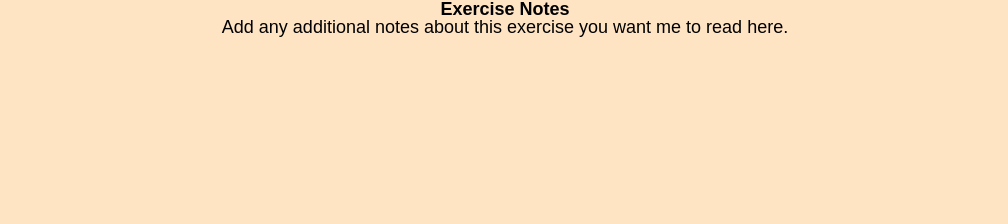
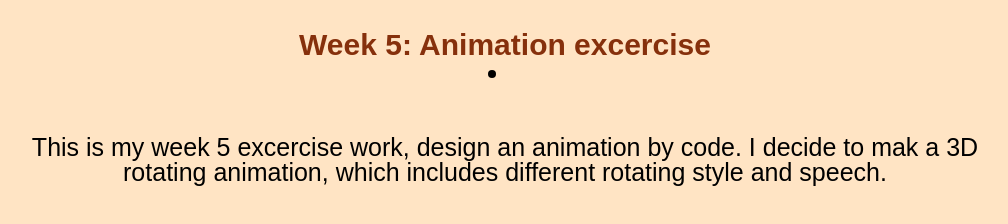
Before and after one commit to Ngan2302/Ngan, a plain HTML site: page week5.html in a window 1280 px wide. Shown: the whole page, without its empty margins (135-1143 px from the left). Drawn offline with nearby package versions, Linux system fonts and the light colour scheme.

Commit message:
Update week5.html

```diff
--- a/week5.html
+++ b/week5.html
@@ -3,14 +3,16 @@
     <head>
         <title>Assignment 2, Week 5 Exercise</title>
         <script src="https://cdn.jsdelivr.net/npm/p5@1.4.0/lib/p5.js"></script>
-        <script src="week5.js"></script>
+         <script src="week5.js"></script>
         <link rel="stylesheet" href="index.css">
-    </head>
-    <body>
-        <main>
-        </main>
+        </head>
+        <body>
+           <h1><br>Week 5: Animation excercise</h1>
+            <li>
+               <br><br><br>This is my week 5 excercise work, design an animation by code.
+                I decide to mak a 3D rotating animation, which includes different
+                rotating style and speech.
+            </li>
 
-        <h2>Exercise Notes</h2>
-        <p>Add any additional notes about this exercise you want me to read here.</p>
-    </body>
+        </body>
 </html>
```
